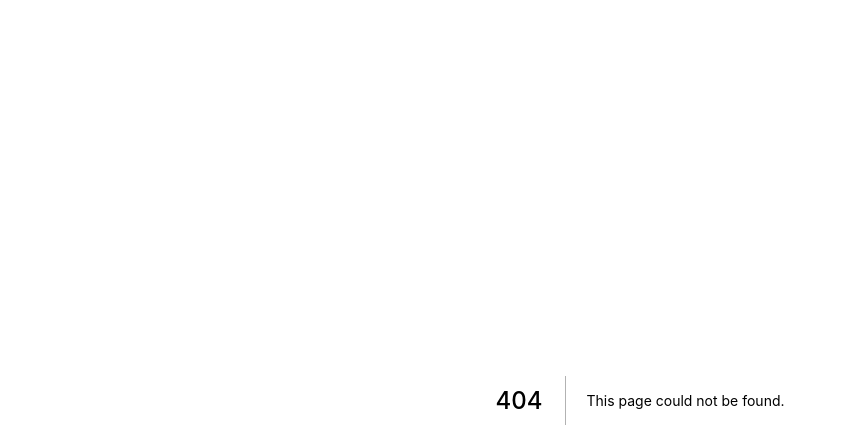
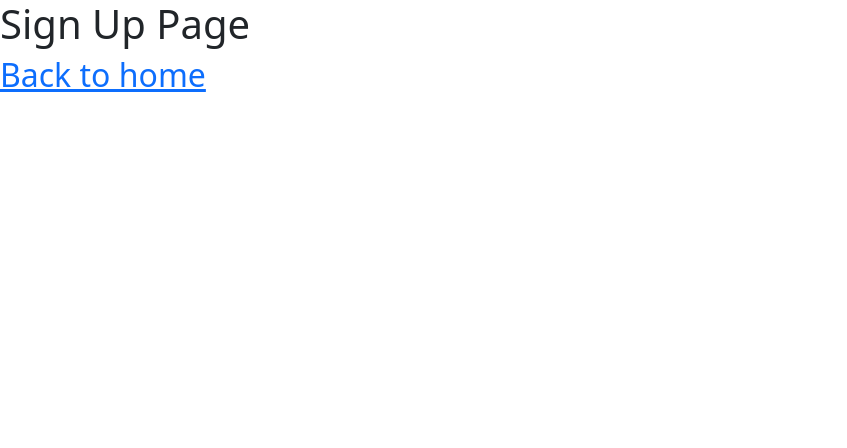
Before and after one commit to kjohn01/daily-react-ui-challenge, a Next.js app: page /SignUpPage in a window 1280 px wide. Before the commit this address had no page. Shown: the top 448 px of the page, without its empty margins (0-847 px from the left). Built offline with nearby package versions, Linux system fonts and the light colour scheme.

Commit message:
test router

```diff
--- /dev/null
+++ b/pages/SignUpPage.js
@@ -0,0 +1,15 @@
+import Link from 'next/link'
+
+const SignUpPage = () => {
+    return (
+        <div>
+          <h1>Sign Up Page</h1>
+          <h2>
+            <Link href="/">
+              <a className="text-green">Back to home</a>
+            </Link>
+          </h2>
+        </div>
+    )
+}
+export default SignUpPage;
```
Also changed, not shown: pages/index.js (+7 -7 lines).
